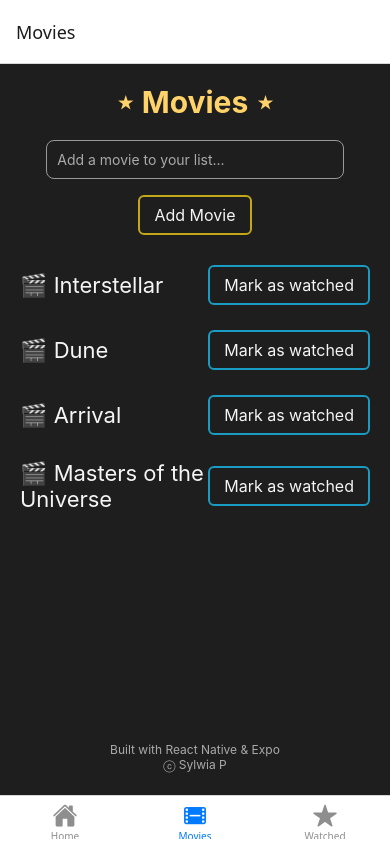
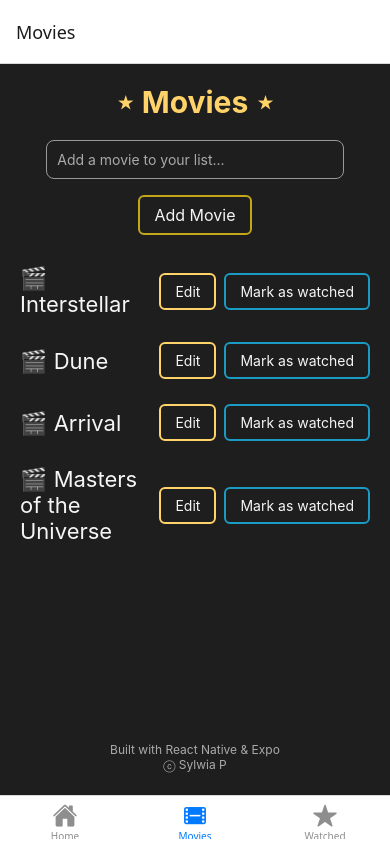
Before and after one commit to SylwiaTeresa/movie-tracker, a React Native app: screen /Movies in a window 390 px wide. Built offline with nearby package versions, Linux system fonts and the light colour scheme.

Commit message:
feat: add movie editing functionality

```diff
--- a/src/screens/MoviesScreen.tsx
+++ b/src/screens/MoviesScreen.tsx
@@ -19,6 +19,14 @@ export default function MoviesScreen() {
 
     setMovies([...movies, newMovie]);
     setNewMovie("");
+  };
+
+  const editMovie = (movieToEdit: string) => {
+    setNewMovie(movieToEdit);
+
+    setMovies(
+      movies.filter((movie) => movie !== movieToEdit)
+    );
   };
 
   const markAsWatched = (movie: string) => {
@@ -54,15 +62,21 @@ export default function MoviesScreen() {
         <View key={movie} style={styles.movieContainer}>
           <Text style={styles.movie}>🎬 {movie} </Text>
 
+          <View style={styles.buttonContainer}>
+            <Pressable onPress={() => editMovie(movie)}>
+              <Text style={styles.editButton}>Edit</Text>
+            </Pressable>
+
           {watchedMovies.includes(movie) ? (
             <Pressable onPress={() => unwatchMovie(movie)}>
-              <Text style={styles.watchedText}>✅ Watched</Text>
+              <Text style={styles.watchedText}>Watched</Text>
             </Pressable>
           ) : (
             <Pressable onPress={() => markAsWatched(movie)}>
               <Text style={styles.watchButton}>Mark as watched</Text>
             </Pressable>
           )}
+          </View>
         </View>
       ))}
       <Footer />
@@ -121,11 +135,24 @@ const styles = StyleSheet.create({
     color: colors.text,
     marginBottom: 10,
   },
+  buttonContainer: {
+    flexDirection: "row",
+    gap: 8,
+  },
+  editButton: {
+    color: colors.text,
+    borderWidth: 2,
+    borderColor: '#FFD369',
+
+    paddingHorizontal: 14,
+    paddingVertical: 8,
+    borderRadius: 6,
+  },
   watchedText: {
     color: colors.text,
     borderWidth: 1.5,
     borderColor: '#6ec319',
-    fontSize: 16,
+    fontSize: 14,
 
     paddingHorizontal: 14,
     paddingVertical: 8,
@@ -136,7 +163,6 @@ const styles = StyleSheet.create({
     color: colors.text,
     borderWidth: 2,
     borderColor: '#199bc3',
-    fontSize: 16,
 
     paddingHorizontal: 14,
     paddingVertical: 8,
```
